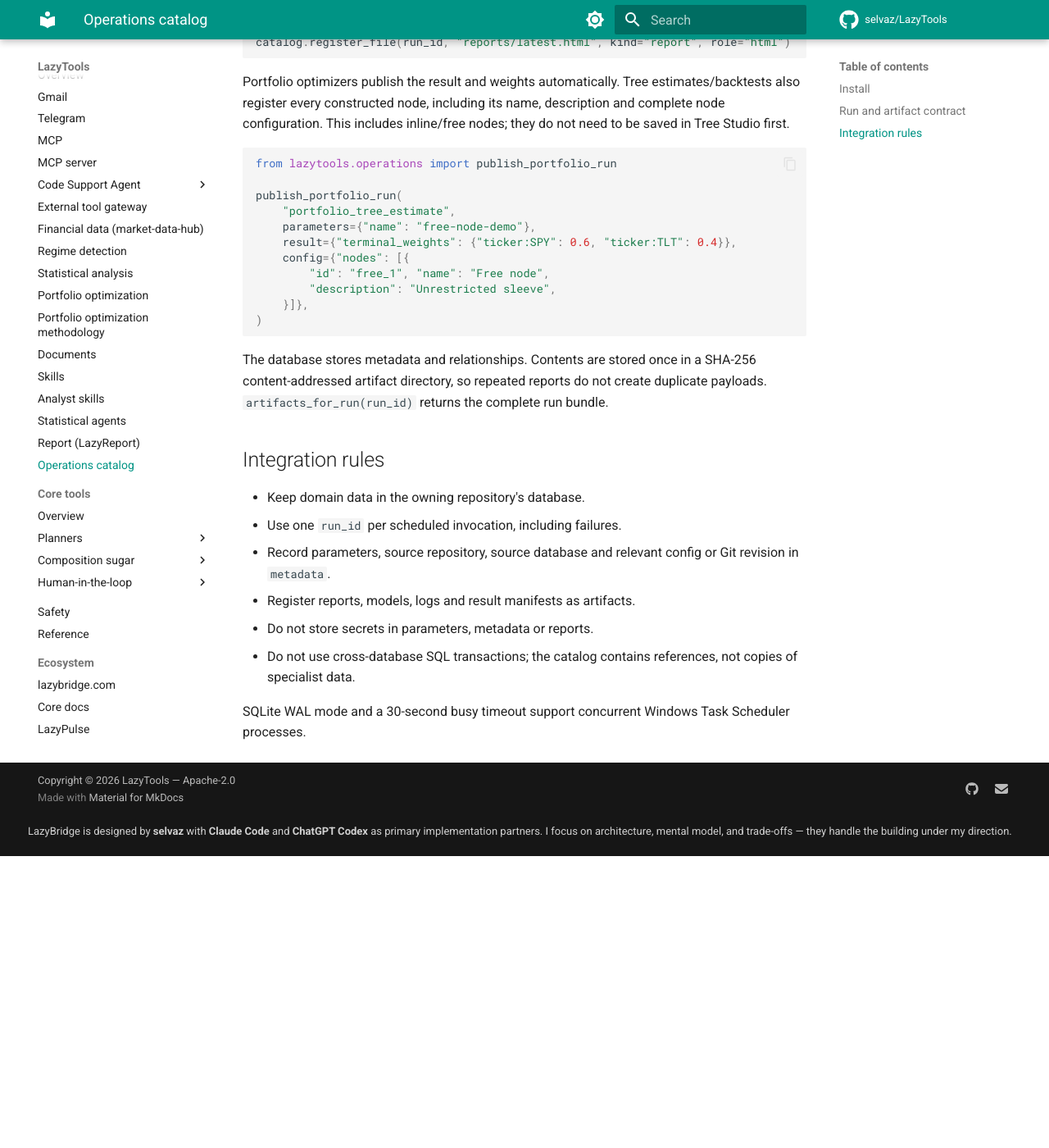
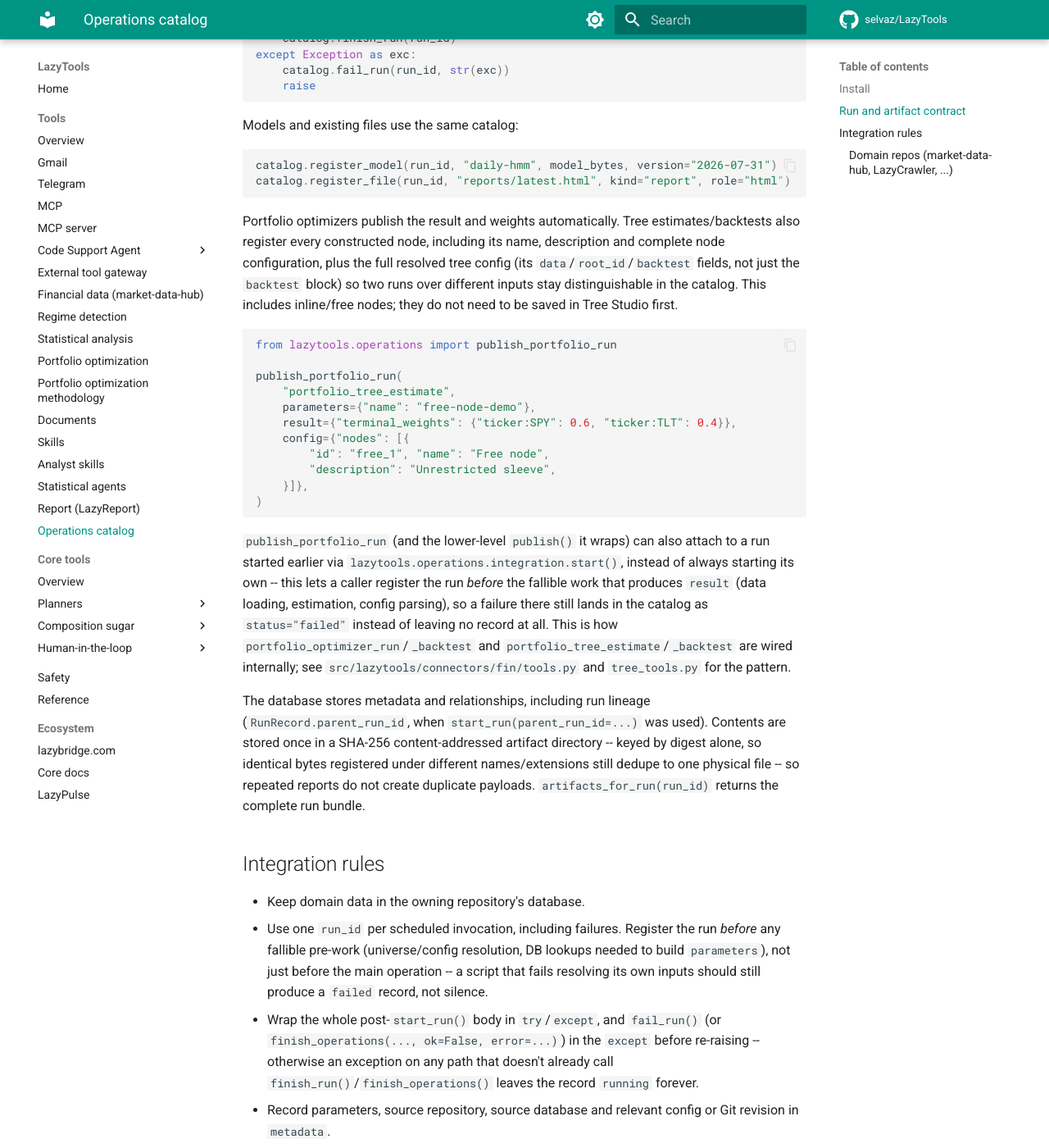
Before and after one commit to selvaz/LazyTools, an MkDocs documentation site: the page built from docs/operations.md, in a window 1280 px wide and 1400 px high, scrolled down 1142 px. Shown: the whole window at 82% size. Built offline with MkDocs 1.6.1 and Material for MkDocs 9.7.7, drawn with Linux system fonts in a browser that asks for light colours; comment, search, counter and statistics services are not loaded; before the commit the page ends 2186 px from its top, so only the background shows below that; some of the changed text lies outside the part shown.

Commit message:
fix: resolve catalog paths to absolute, record raw config on early failure (Codex review round 7)
- OperationsCatalog.__init__ now resolves db_path/artifact_dir to
  absolute paths. A relative path stayed tied to the process's cwd at
  connection time, so a later os.chdir() could silently open a
  different database (or fail with "no such table: runs"), and stored
  storage_path values would be relative and unusable from elsewhere.
- portfolio_tree_estimate/backtest now include the raw, as-supplied
  config in the run's initial parameters, before _resolve_config()/
  from_config() get a chance to raise. Previously, an invalid inline
  tree correctly produced a "failed" run (round 3 fix) but never
  recorded which configuration caused the failure, since `merged`
  doesn't exist until parsing succeeds.

Also updates docs/operations.md for everything from this review pass:
LAZYTOOLS_OPERATIONS_DISABLED, path resolution, the shared
lazytools.operations.integration bridge module and its per-repo shim
pattern, publish()'s catalog/run_id reuse, parent_run_id, and
digest-only content addressing.

Co-Authored-By: Claude Sonnet 5 <noreply@anthropic.com>

````diff
--- a/docs/operations.md
+++ b/docs/operations.md
@@ -15,7 +15,10 @@ powershell -ExecutionPolicy Bypass -File .\setup_operations.ps1
 The installer creates `%USERPROFILE%\.lazytools\operations.sqlite` and
 `%USERPROFILE%\.lazytools\artifacts\`, and persists
 `LAZYTOOLS_OPERATIONS_DB` and `LAZYTOOLS_ARTIFACTS_DIR`. Pass `-DataRoot` to
-choose another location.
+choose another location. A relative `db_path`/`artifact_dir` passed directly
+to `OperationsCatalog(...)` is resolved to an absolute path once, at
+construction time, so it stays correct across a later working-directory
+change.
 
 For an already installed package:
 
@@ -23,6 +26,12 @@ For an already installed package:
 lazytools-operations init
 lazytools-operations list-runs --limit 20
 ```
+
+Set `LAZYTOOLS_OPERATIONS_DISABLED=1` to skip catalog writes entirely.
+Scheduled jobs are expected to publish by default; this is for interactive/
+exploratory callers (e.g. an agent driving the MCP server) that want to keep
+ad-hoc or test runs out of the shared catalog and artifact store, which has
+no retention/pruning policy of its own.
 
 ## Run and artifact contract
 
@@ -56,8 +65,11 @@ catalog.register_file(run_id, "reports/latest.html", kind="report", role="html")
 
 Portfolio optimizers publish the result and weights automatically. Tree
 estimates/backtests also register every constructed node, including its name,
-description and complete node configuration. This includes inline/free nodes;
-they do not need to be saved in Tree Studio first.
+description and complete node configuration, plus the full resolved tree
+config (its `data`/`root_id`/`backtest` fields, not just the `backtest`
+block) so two runs over different inputs stay distinguishable in the
+catalog. This includes inline/free nodes; they do not need to be saved in
+Tree Studio first.
 
 ```python
 from lazytools.operations import publish_portfolio_run
@@ -73,15 +85,36 @@ publish_portfolio_run(
 )
 ```
 
-The database stores metadata and relationships. Contents are stored once in a
-SHA-256 content-addressed artifact directory, so repeated reports do not
-create duplicate payloads. `artifacts_for_run(run_id)` returns the complete
-run bundle.
+`publish_portfolio_run` (and the lower-level `publish()` it wraps) can also
+attach to a run started earlier via
+`lazytools.operations.integration.start()`, instead of always starting its
+own -- this lets a caller register the run *before* the fallible work that
+produces `result` (data loading, estimation, config parsing), so a failure
+there still lands in the catalog as `status="failed"` instead of leaving no
+record at all. This is how `portfolio_optimizer_run`/`_backtest` and
+`portfolio_tree_estimate`/`_backtest` are wired internally; see
+`src/lazytools/connectors/fin/tools.py` and `tree_tools.py` for the pattern.
+
+The database stores metadata and relationships, including run lineage
+(`RunRecord.parent_run_id`, when `start_run(parent_run_id=...)` was used).
+Contents are stored once in a SHA-256 content-addressed artifact directory
+-- keyed by digest alone, so identical bytes registered under different
+names/extensions still dedupe to one physical file -- so repeated reports do
+not create duplicate payloads. `artifacts_for_run(run_id)` returns the
+complete run bundle.
 
 ## Integration rules
 
 * Keep domain data in the owning repository's database.
-* Use one `run_id` per scheduled invocation, including failures.
+* Use one `run_id` per scheduled invocation, including failures. Register the
+  run *before* any fallible pre-work (universe/config resolution, DB lookups
+  needed to build `parameters`), not just before the main operation -- a
+  script that fails resolving its own inputs should still produce a `failed`
+  record, not silence.
+* Wrap the whole post-`start_run()` body in `try`/`except`, and `fail_run()`
+  (or `finish_operations(..., ok=False, error=...)`) in the `except` before
+  re-raising -- otherwise an exception on any path that doesn't already call
+  `finish_run()`/`finish_operations()` leaves the record `running` forever.
 * Record parameters, source repository, source database and relevant config or
   Git revision in `metadata`.
 * Register reports, models, logs and result manifests as artifacts.
@@ -89,5 +122,39 @@ run bundle.
 * Do not use cross-database SQL transactions; the catalog contains references,
   not copies of specialist data.
 
+### Domain repos (market-data-hub, LazyCrawler, ...)
+
+The `start`/`finish`/`register_file`/`register_json` bridge logic lives once
+in `lazytools.operations.integration`, not copy-pasted per repo. A domain
+repo still needs its own tiny local `operations_integration.py`, though,
+because the `lazytools` import itself must stay optional -- a scheduled job
+has to keep running even where LazyTools isn't installed:
+
+```python
+"""Best-effort bridge from <repo> jobs to LazyTools' operations catalog."""
+import sys
+from typing import Any
+
+_SOURCE_REPO = "<repo-name>"
+
+try:
+    from lazytools.operations.integration import finish, register_file, register_json
+    from lazytools.operations.integration import start as _start
+except ImportError:
+    def start(task_name: str, *, parameters: dict[str, Any], source_db: str | None = None):
+        print("Operations catalog unavailable; continuing without central run registration.",
+              file=sys.stderr)
+        return None, None
+    def finish(catalog, run_id, *, ok, error=None): ...          # no-op
+    def register_file(catalog, run_id, path, *, kind="artifact", role=None): ...  # no-op
+    def register_json(catalog, run_id, name, value, *, kind="result"): ...        # no-op
+else:
+    def start(task_name: str, *, parameters: dict[str, Any], source_db: str | None = None):
+        return _start(task_name, source_repo=_SOURCE_REPO, parameters=parameters, source_db=source_db)
+```
+
+See `market-data-hub/operations_integration.py` and
+`LazyCrawler/operations_integration.py` for the real, complete versions.
+
 SQLite WAL mode and a 30-second busy timeout support concurrent Windows Task
 Scheduler processes.
````
Also changed, not shown: 4 other files.
